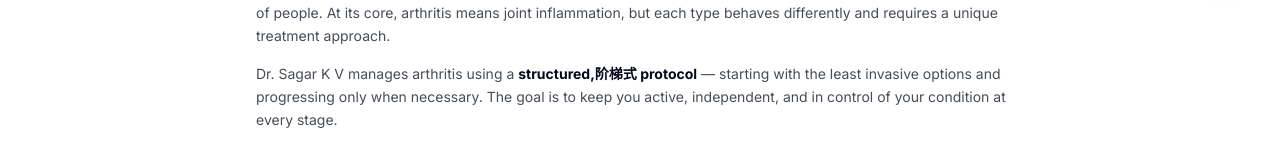
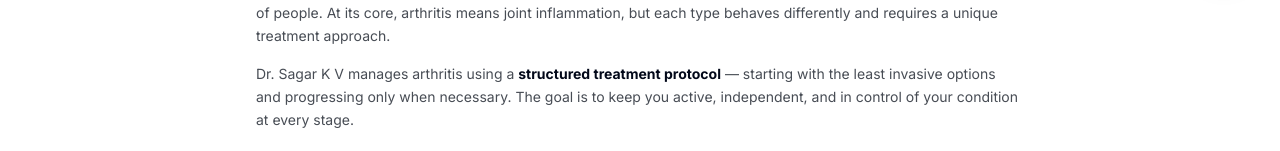
Before and after one commit to amithsharma91/Drsagarkv.in, a React (Vite) app: page /treatments/arthritis in a window 1280 px wide. Shown: the part 797-948 px from the top of the page. Built offline with nearby package versions, Linux system fonts and the light colour scheme.

Commit message:
Update page.tsx

```diff
--- a/src/pages/treatments/arthritis/page.tsx
+++ b/src/pages/treatments/arthritis/page.tsx
@@ -74,7 +74,7 @@ export default function ArthritisPage() {
           <RevealBlock delay="delay-200">
             <div className="max-w-3xl mx-auto space-y-4">
               <p className="text-foreground-600 text-sm leading-relaxed">Arthritis is not a single disease — it's an umbrella term covering over 100 different joint conditions affecting millions of people. At its core, arthritis means joint inflammation, but each type behaves differently and requires a unique treatment approach.</p>
-              <p className="text-foreground-600 text-sm leading-relaxed">Dr. Sagar K V manages arthritis using a <strong className="text-foreground-900">structured,阶梯式 protocol</strong> — starting with the least invasive options and progressing only when necessary. The goal is to keep you active, independent, and in control of your condition at every stage.</p>
+              <p className="text-foreground-600 text-sm leading-relaxed">Dr. Sagar K V manages arthritis using a <strong className="text-foreground-900">structured treatment protocol</strong> — starting with the least invasive options and progressing only when necessary. The goal is to keep you active, independent, and in control of your condition at every stage.</p>
               <p className="text-foreground-600 text-sm leading-relaxed">The most important thing to know: <strong className="text-violet-700">arthritis can be managed</strong>. With the right treatment plan, most patients maintain excellent quality of life without needing joint replacement surgery.</p>
             </div>
           </RevealBlock>
```
